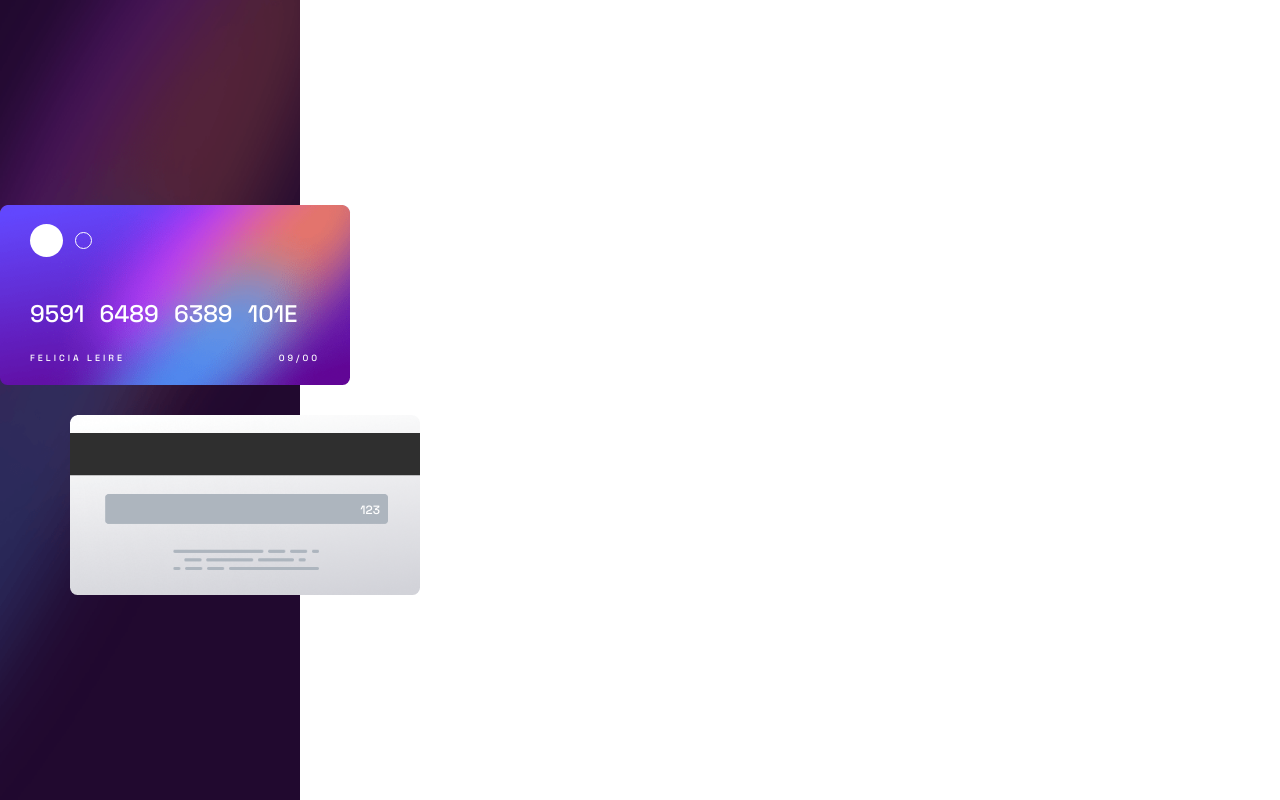
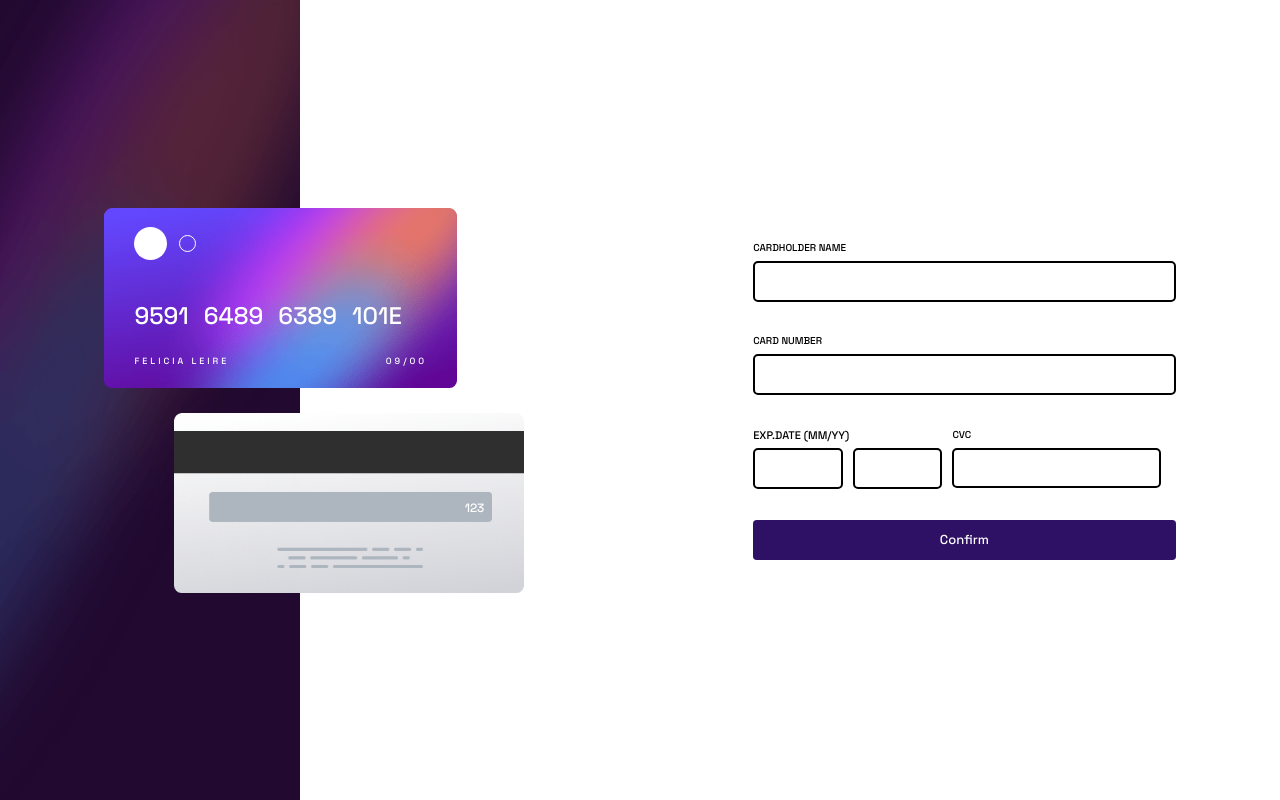
Before and after one commit to SouhailM07/interactive-card-details-form, a React (Vite) app: page / in a window 1280 px wide. Built offline with nearby package versions, Linux system fonts and the light colour scheme.

Commit message:
[CardInfo] component closer look {1}

```diff
--- a/package.json
+++ b/package.json
@@ -10,10 +10,12 @@
     "preview": "vite preview"
   },
   "dependencies": {
+    "@hookform/resolvers": "^3.3.1",
     "react": "^18.2.0",
     "react-dom": "^18.2.0",
     "react-hook-form": "^7.47.0",
-    "yup": "^1.3.2"
+    "yup": "^1.3.2",
+    "zod": "^3.22.2"
   },
   "devDependencies": {
     "@types/react": "^18.2.15",
--- a/src/components/CardInfo/CardInfo.tsx
+++ b/src/components/CardInfo/CardInfo.tsx
@@ -1,3 +1,98 @@
+// style
+import "./cardInfo.css";
+//
+import { z } from "zod";
+import { zodResolver } from "@hookform/resolvers/zod";
+import { useForm } from "react-hook-form";
+
 export default function CardInfo() {
-  return <>CardInfo</>;
+  let schema = z.object({
+    name: z.string().min(4),
+    cardNumber: z.number(),
+    dd: z.number().min(1).max(31),
+    mm: z.number().min(1).max(12),
+    cvc: z.number(),
+  });
+  //
+  let {
+    handleSubmit,
+    register,
+    formState: { errors },
+  } = useForm({ resolver: zodResolver(schema) });
+  //
+  let submitData = (data) => {
+    console.log("it worked", data);
+  };
+  return (
+    <>
+      <div className="w-[33vw] ">
+        <form
+          action=""
+          onSubmit={handleSubmit(submitData)}
+          className="flex flex-col justify-between h-[32rem]"
+        >
+          {/* i1 */}
+          <div className="inputContainer">
+            <label htmlFor="cardHolderInput">CARDHOLDER NAME</label>
+            <input id="cardHolderInput" type="text" {...register("name")} />
+            {errors.name && <span>feild cannot be empty</span>}
+          </div>
+          {/* i2 */}
+          <div className="inputContainer">
+            <label htmlFor="cardNumberInput">CARD NUMBER</label>
+            <input
+              id="cardNumberInput"
+              type="number"
+              {...register("cardNumber", { valueAsNumber: true })}
+            />
+            {errors.cardNumber && <span>feild cannot be empty</span>}
+          </div>
+          {/*  i3*/}
+          <div className="flex">
+            {/*  i3-1*/}
+            <div className="inputContainer flex flex-col">
+              <div>
+                <div className="mb-2">
+                  <label htmlFor="" className="text-[1.1rem]">
+                    EXP.DATE (MM/YY)
+                  </label>
+                </div>
+                <input
+                  type="number"
+                  {...register("dd", { valueAsNumber: true })}
+                  className="w-[7vw] mr-[1rem]"
+                />
+                <input
+                  type="number"
+                  {...register("mm", { valueAsNumber: true })}
+                  className="w-[7vw]"
+                />
+              </div>
+              {errors.dd ? (
+                <span className="text-red-500">cant be blanc</span>
+              ) : (
+                errors.mm && <span className="text-red-500">cant be blanc</span>
+              )}
+            </div>
+            {/* i3-3 */}
+            <div className="inputContainer ml-[1rem] w-[16.3vw]">
+              <label htmlFor="">CVC</label>
+              <input
+                type="number"
+                {...register("cvc", { valueAsNumber: true })}
+              />
+              {errors.cvc && <span>cant be blank</span>}
+            </div>
+          </div>
+          {/*  */}
+          <button
+            type="submit"
+            className="bg-violet-950 text-white w-[100%] p-4 rounded-md text-[1.3rem]"
+          >
+            Confirm
+          </button>
+        </form>
+      </div>
+    </>
+  );
 }
--- /dev/null
+++ b/src/components/CardInfo/cardInfo.css
@@ -0,0 +1,18 @@
+@tailwind base;
+@tailwind components;
+@tailwind utilities;
+
+@layer components {
+  label {
+    @apply mb-[0.6rem];
+  }
+  input {
+    @apply focus:border-violet-950 py-[0.7rem] border-black rounded-lg border-2 outline-none mb-[1rem] text-[1.5rem] pl-[2rem];
+  }
+  input ~ span {
+    @apply text-red-500;
+  }
+  .inputContainer {
+    @apply flex flex-col;
+  }
+}
--- a/src/components/Container/Container.tsx
+++ b/src/components/Container/Container.tsx
@@ -1,15 +1,16 @@
 // style
 import "./container.css";
 // components
-import { FrontCard, BackCard } from "../../components";
+import { FrontCard, BackCard, CardInfo } from "../../components";
 export default function Container() {
   return (
     <>
-      <div id="container" className="h-screen flex items-center">
-        <div className="h-[39rem] flex flex-col justify-between w-[42rem]">
+      <div id="container" className="h-screen flex items-center justify-around">
+        <div className="h-[38.5rem] flex flex-col justify-between w-[42rem] mr-[2rem]">
           <FrontCard />
           <BackCard />
         </div>
+        <CardInfo />
       </div>
     </>
   );
--- a/src/components/FrontCard/frontCard.css
+++ b/src/components/FrontCard/frontCard.css
@@ -9,7 +9,7 @@
   #frontCard {
     background: no-repeat url("../../assets/images/bg-card-front.png");
     background-size: cover;
-    @apply w-[35rem] h-[18rem] rounded-xl flex flex-col justify-around px-[3rem];
+    @apply w-[84%] h-[18rem] rounded-xl flex flex-col justify-around px-[3rem];
   }
   #frontCard-s1 {
     @apply flex  justify-between w-[6.2rem];
```
Also changed, not shown: 1 other file (tests, documents, lock files or other folders).
